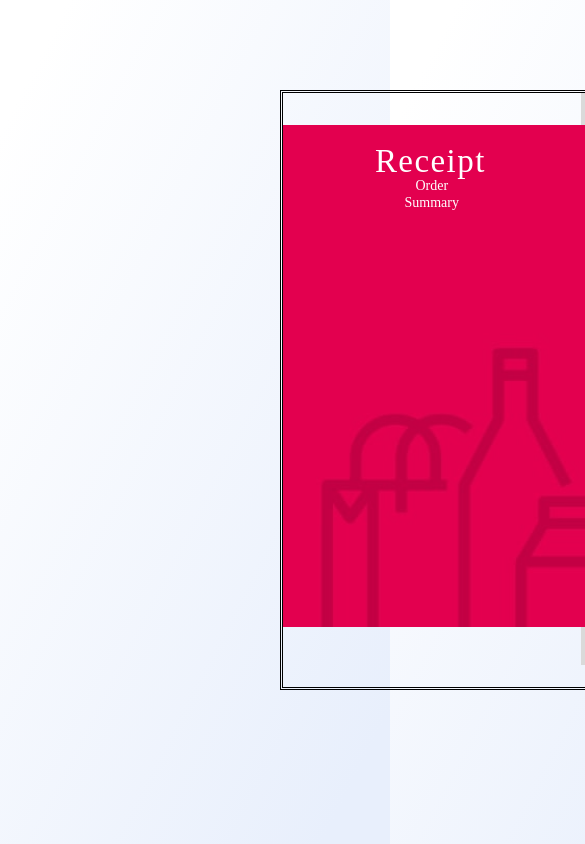
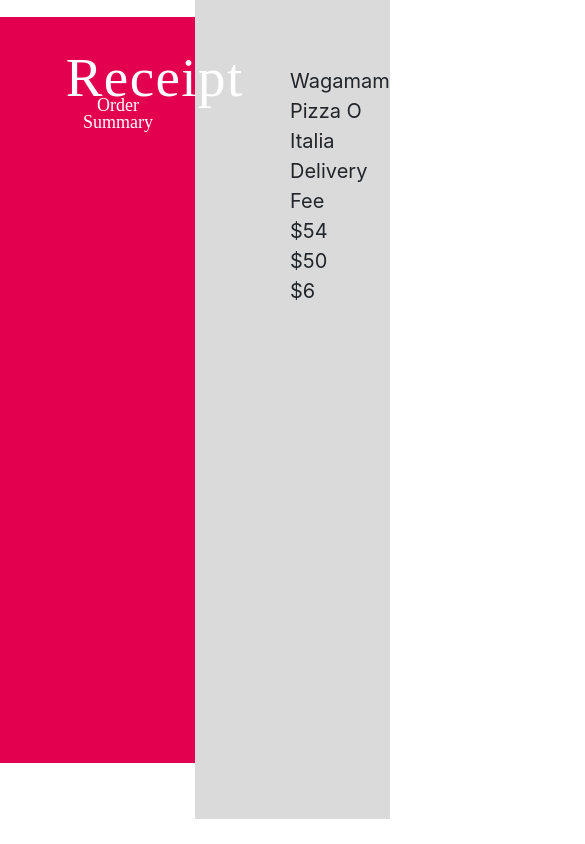
Before and after one commit to IgorSouzaJipa/Desafio, a plain HTML site: page index.html in a window 390 px wide. Shown: the top 844 px of the page, 585 px wide, since content can reach past the window. Drawn offline with Linux system fonts and the light colour scheme.

Commit message:
Day2 - responsivo

```diff
--- a/index.html
+++ b/index.html
@@ -10,7 +10,7 @@
 
     <title>Desafio</title>
 </head>
-<body>
+<!-- <body>
     <main class="total">
         <div id="esquerdo">
             <img src="./static/img/esquerdo.jpg" id="left"  alt="lado esquerdo">
@@ -21,8 +21,69 @@
 
         <div id="direita">
             <img src="./static/img/direito.jpg" id="rigth "alt="direita">
-        </div>
+
+            <ul class="list-group list-group-flush" id="itens">
+                <li class="list-group-item">Wagamama <span>$34</span></li>
+                <li class="list-group-item">$34</li>
+                <li class="list-group-item">Pizza O Italia</li>
+                <li class="list-group-item">$50</li>
+                <li class="list-group-item">Delivery Fee</li>
+                <li class="list-group-item">$6</li>
+              </ul>
+            </div>
+            <div class="row" id="org">
+                <div class="col-md-6">
+                    <ul class="list-group list-group-flush fs-5 ">
+                        <li class="list-group-item">Wagamama</li>
+                        <li class="list-group-item">Pizza O Italia</li>
+                        <li class="list-group-item">Delivery Fee</li>
+                      </ul>
+                </div>
+                <div class="col-md-6">
+                    <ul class="list-group list-group-flush fs-5">
+                        <li class="list-group-item">$54</li>
+                        <li class="list-group-item">$50</li>
+                        <li class="list-group-item">$6</li>
+                      </ul>
+                </div>
+            </div>
 
     </main>
+</body> -->
+
+<body>
+
+<main class="container" >
+
+        <aside class="esquerda"></aside>
+
+        <h3>Receipt</h3>
+        <span>Order Summary</span>
+            <!-- <img src="./static/img/esquerdo.jpg" > -->
+        </aside>
+        <aside class="direita">
+            <div class="dir"  >
+            <div class="row" clas="texto" >
+                <div class="col-md-6">
+                    <ul class="list-group list-group-flush fs-5 "" style = "list-style: none; ">
+                        <li class="">Wagamama</li>
+                        <li class="">Pizza O Italia</li>
+                        <li class="">Delivery Fee</li>
+                      </ul>
+                </div>
+                <div class="col-md-6">
+                    <ul class="list-group  fs-5" style = "list-style: none;">
+                        <li class=" ">$54</li>
+                        <li class=" ">$50</li>
+                        <li class=" ">$6</li>
+                      </ul>
+                </div>
+            </div>
+            </div>
+        </aside>
+</main>
+
+
 </body>
+
 </html>
--- a/static/style.css
+++ b/static/style.css
@@ -2,9 +2,10 @@
 
     scroll-behavior: smooth;
     font-family: -apple-system, BlinkMacSystemFont, 'Segoe UI', Roboto, Oxygen, Ubuntu, Cantarell, 'Open Sans', 'Helvetica Neue', sans-serif;
-    width: 100%;
-    height: 100%;
-    background: linear-gradient(297.24deg, #E8EFFC 8.25%, #FFFFFF 91.76%);
+    margin: 0;
+	padding: 0;
+	border: 0;
+	font-size: 100%;
 
 
 }
@@ -15,7 +16,7 @@
     top: 0%;
     bottom: 0%;
     background-image: url(./img/bg.png);
-} */
+}
 .total{
 
     display: flex;
@@ -25,8 +26,8 @@
     left: 280px;
     top: 90px;
     border-radius: 0px;
-    position: absolute;
-    /* Só pra me organizar na main */
+    position: absolute; */
+    /* Só pra me organizar na main
     border-style: double;
     border-color: black;
 }
@@ -54,9 +55,9 @@
     margin-bottom: 118px;
     height: 572px;
     width: 337px;
-    background-color: #DADADA;
+    background-color: #FFFFFF;
     border-radius: 0px;
-    /* background-image: url(./img/direito.jpg); */
+
 
 }
 h1{
@@ -94,8 +95,101 @@
 font-size: 14px;
 line-height: 17px;
 /* identical to box height */
-
+/*
 display: flex;
 align-items: flex-end;
 color: #FFFFFF;
 }
+
+.col-md-6{
+   color: blue;
+} */
+    .container  {
+        position: absolute;
+        left: 0%;
+        right: 0%;
+        top: 0%;
+        bottom: 0%;
+
+    }
+
+ .esquerda{
+    position: absolute;
+    top:17px;
+    left: 0%;
+    bottom: 80.72px;
+
+    /* background-image: url(./img/esquerdo.jpg);
+    background-size: 100%;
+    image-rendering: inherit;
+    background-repeat: no-repeat; */
+     background: #E3004F;
+
+    overflow-y: auto;
+
+    width: 50%;
+    transition: all ease-in-out 1.5s ;
+    padding: 0 15px;
+    z-index: 1;
+}
+
+.direita{
+position: absolute;
+top: 0;
+right: 3px;
+left: 50%;
+bottom: 25px;
+background: #0103a0;
+overflow-y: auto;
+width: 50%;
+transition: all ease-in-out 1.5s ;
+padding: 0 15px;
+
+background: #DADADA;
+}
+h3{
+    position: absolute;
+    height: 50px;
+    left: 16.85%;
+    right: 48%;
+    top: 48px;
+    font-family: Montserrat;
+font-style: normal;
+font-weight: 500;
+font-size: 55px;
+line-height: 40px;
+display: flex;
+align-items: flex-end;
+text-align: center;
+letter-spacing: 1.43478px;
+color: #FFFFFF;
+z-index: 2;
+}
+span{
+    position: absolute;
+height: 17px;
+left: 18.85%;
+right: 58.38%;
+top: 114px;
+z-index: 2;
+font-family: Montserrat;
+font-style: normal;
+font-weight: 500;
+font-size: 18px;
+line-height: 17px;
+/* identical to box height */
+
+display: flex;
+align-items: flex-end;
+text-align: center;
+
+color: #FFFFFF;
+
+}
+.dir  {
+margin-top: 40%;
+text-decoration: none;
+margin-left: 80px;
+list-style: none;
+justify-content: space-between;
+}
```
